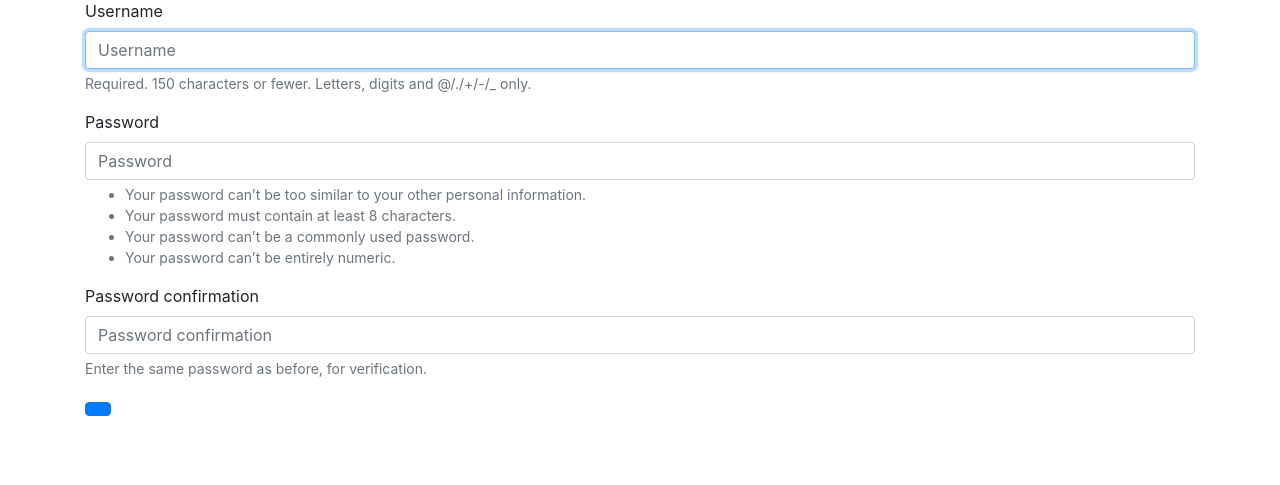
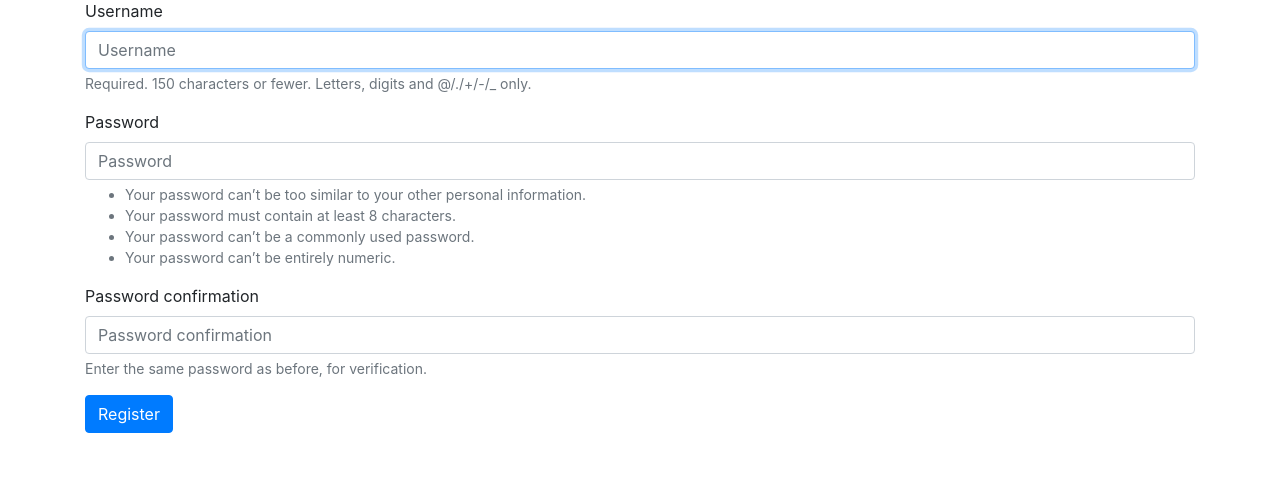
Before and after one commit to Munewxar/todo_app, a Django app: page /users/register/ in a window 1280 px wide. Shown: the part 83-568 px from the top of the page. Run offline with Django 4.2, Linux system fonts and the light colour scheme; some libraries are stand-ins or nearby versions.

Commit message:
users templates added

```diff
--- /dev/null
+++ b/todo_app/users/templates/registration/logged_out.html
@@ -0,0 +1,5 @@
+{% extends "todo/base.html" %}
+
+{% block content %}
+<p>You have been logged out. Thank you for visiting!</p>
+{% endblock content %}
--- a/todo_app/users/templates/registration/register.html
+++ b/todo_app/users/templates/registration/register.html
@@ -7,12 +7,12 @@
 <p>Your username and password didn't match. Please try again.</p>
 {% endif %}
 
-<form method="POST" action="{% url 'todo:register' %}" class="form">
+<form method="POST" action="{% url 'users:register' %}" class="form">
     {% csrf_token %}
     {% bootstrap_form form %}
 
     {% buttons %}
-    <button name="submit" class="btn btn-primary" value="Register"></button>
+    <button name="submit" class="btn btn-primary">Register</button>
     {% endbuttons %}
 </form>
 
```
Also changed, not shown: todo_app/users/templates/registration/login.html (+14 -0 lines).
